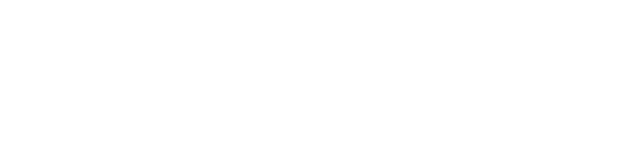
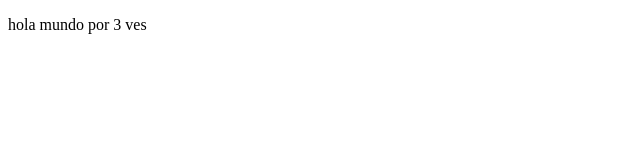
Before and after one commit to fvera2003/proyecto-git, a plain HTML site: page index.html in a window 1280 px wide. Shown: the whole page, without its empty margins (0-640 px from the left). Drawn offline with Linux system fonts and the light colour scheme.

Commit message:
Version 0.0.2

```diff
--- a/index.html
+++ b/index.html
@@ -6,6 +6,6 @@
 	<title>hola desde git</title>
 </head>
 <body>
-
+<p> hola mundo por 3 ves</p>
 </body>
 </html>
```
